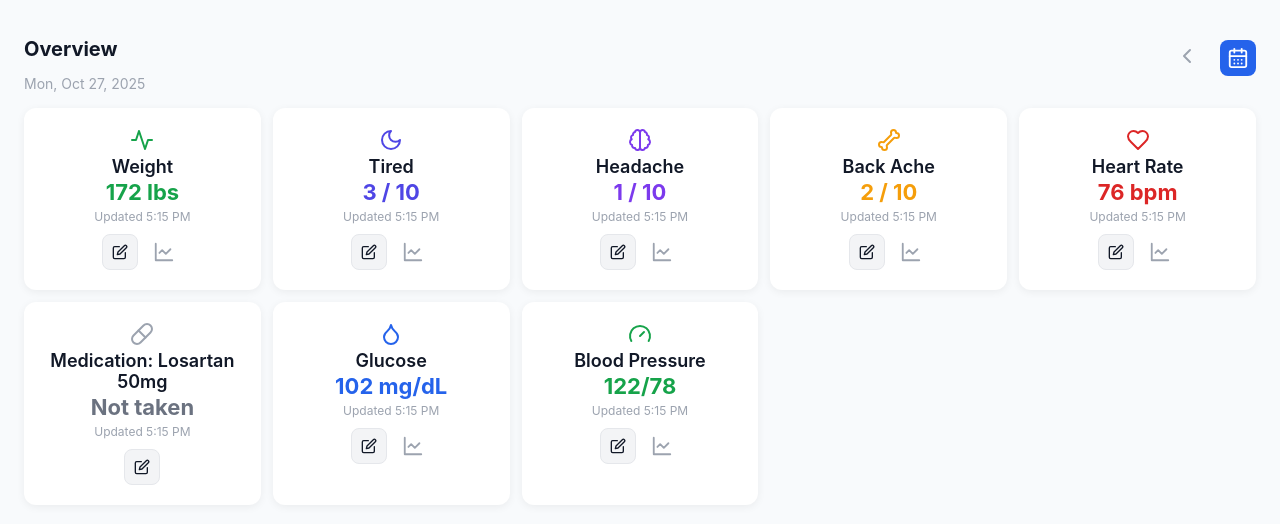
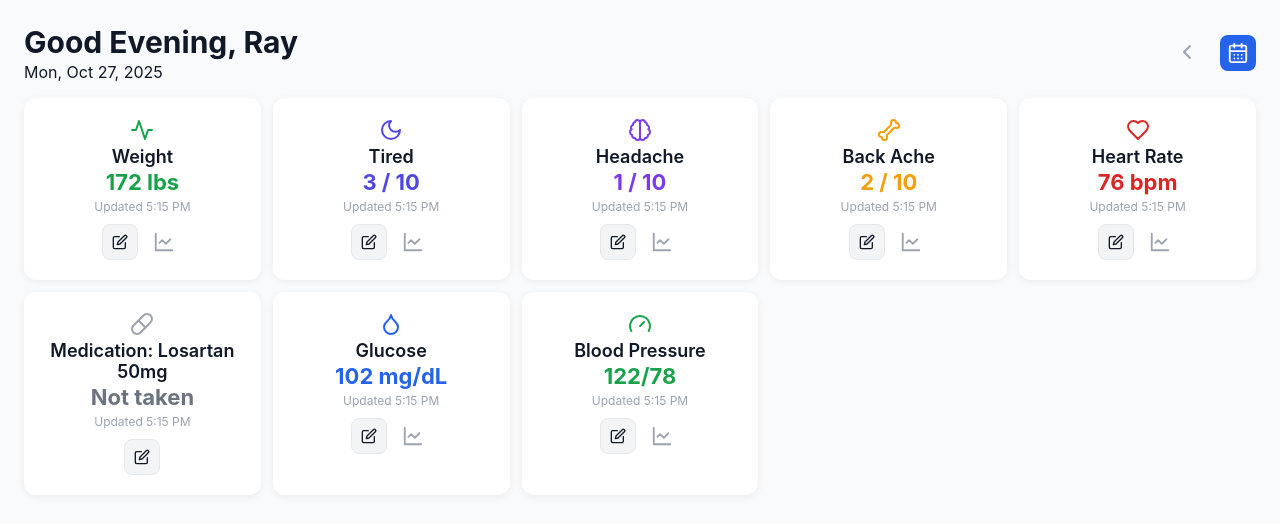
Before and after one commit to RSteeleLHCIO/DrGreg, a React (Vite) app: page / in a window 1280 px wide. Shown: the top 524 px of the page. Built offline with nearby package versions, Linux system fonts and the light colour scheme.

Commit message:
ui: formatting and language in greeting

```diff
--- a/src/App.jsx
+++ b/src/App.jsx
@@ -273,12 +273,18 @@ export default function App() {
                                 ? "Headache (0–10, last 14 days)"
                                 : "Back Ache (0–10, last 14 days)";
 
+    const getGreeting = () => {
+        const hour = new Date().getHours();
+        return hour < 12 ? "Good Morning" : hour < 17 ? "Good Afternoon" : "Good Evening";
+    };
+
     return (
         <div style={{ padding: 24 }}>
             {/* Header / Date Picker */}
+            {/* Get greeting based on time of day */}
             <div style={{ display: "flex", alignItems: "center", justifyContent: "space-between", marginBottom: 16 }}>
                 <div>
-                    <h1 style={{ fontSize: 20, fontWeight: 700 }}>Overview</h1>
+                    <h1 style={{ fontSize: 30, fontWeight: 700, margin: "0 0 2px 0" }}>{getGreeting()}, Ray</h1>
                     <div className="header-date">{niceDate}</div>
                 </div>
                 <div style={{ display: "flex", gap: 8, alignItems: "center" }}>
@@ -574,7 +580,7 @@ export default function App() {
                         <DialogHeader>
                             <DialogTitle>Edit Weight</DialogTitle>
                         </DialogHeader>
-                        <div style={{ paddingTop: 8 }}>
+                        <div>
                             <Label htmlFor="weight">Weight (lbs)</Label>
                             <Input id="weight" type="number" value={weight ?? ""} onChange={(e) => setWeight(e.target.value ? Number(e.target.value) : null)} />
                         </div>
@@ -591,7 +597,7 @@ export default function App() {
                         <DialogHeader>
                             <DialogTitle>Edit Glucose</DialogTitle>
                         </DialogHeader>
-                        <div style={{ paddingTop: 8 }}>
+                        <div>
                             <Label htmlFor="glucose">Glucose (mg/dL)</Label>
                             <Input id="glucose" type="number" value={glucose ?? ""} onChange={(e) => setGlucose(e.target.value ? Number(e.target.value) : null)} />
                         </div>
@@ -608,7 +614,7 @@ export default function App() {
                         <DialogHeader>
                             <DialogTitle>{heartRate === null ? "Add" : "Edit"} Heart Rate</DialogTitle>
                         </DialogHeader>
-                        <div style={{ paddingTop: 8 }}>
+                        <div>
                             <Label htmlFor="hr">Heart Rate (bpm)</Label>
                             <Input id="hr" type="number" value={heartRate ?? ""} onChange={(e) => setHeartRate(e.target.value ? Number(e.target.value) : null)} />
                         </div>
@@ -653,8 +659,7 @@ export default function App() {
                             <div>
                                 <Slider id="tired" value={[tired ?? 0]} min={0} max={10} step={1} onValueChange={(v) => setTired(v[0])} />
                                 <div style={{ marginTop: 8, display: "flex", justifyContent: "space-between", fontSize: 12, color: "#6b7280" }}>
-                                    <span>0 • Good / No issues</span>
-                                    <span>5</span>
+                                    <span>0 • Good</span>
                                     <span>10 • Awful</span>
                                 </div>
                             </div>
@@ -677,8 +682,7 @@ export default function App() {
                             <div>
                                 <Slider id="headache" value={[headache ?? 0]} min={0} max={10} step={1} onValueChange={(v) => setHeadache(v[0])} />
                                 <div style={{ marginTop: 8, display: "flex", justifyContent: "space-between", fontSize: 12, color: "#6b7280" }}>
-                                    <span>0 • Good / No issues</span>
-                                    <span>5</span>
+                                    <span>0 • Good</span>
                                     <span>10 • Awful</span>
                                 </div>
                             </div>
@@ -701,8 +705,7 @@ export default function App() {
                             <div>
                                 <Slider id="back" value={[backAche ?? 0]} min={0} max={10} step={1} onValueChange={(v) => setBackAche(v[0])} />
                                 <div style={{ marginTop: 8, display: "flex", justifyContent: "space-between", fontSize: 12, color: "#6b7280" }}>
-                                    <span>0 • Good / No issues</span>
-                                    <span>5</span>
+                                    <span>0 • Good</span>
                                     <span>10 • Awful</span>
                                 </div>
                             </div>
@@ -719,9 +722,9 @@ export default function App() {
                         <DialogHeader>
                             <DialogTitle>Losartan 50mg</DialogTitle>
                         </DialogHeader>
-                        <div style={{ paddingTop: 8 }}>
+                        <div>
                             <Label htmlFor="losartan">Did you take Losartan today?</Label>
-                            <div style={{ marginTop: 8 }}>
+                            <div style={{ marginTop: 16 }}>
                                 <Switch checked={losartan ?? false} onCheckedChange={setLosartan} />
                                 <span style={{ marginLeft: 12 }}>{losartan ? "Yes" : "No"}</span>
                             </div>
--- a/src/ui.css
+++ b/src/ui.css
@@ -90,6 +90,22 @@ body {
     padding: 24px;
 }
 
+.dialog-content>div {
+    margin: 0 24px;
+}
+
+.dialog-content .dialog-header {
+    margin: 0;
+}
+
+.dialog-content .dialog-footer {
+    margin: 24px -24px -24px;
+    padding: 24px;
+    border-top: 1px solid #e5e7eb;
+    background: #f9fafb;
+    border-radius: 0 0 8px 8px;
+}
+
 input[type="date"],
 input[type="number"],
 input[type="text"] {
@@ -170,7 +186,6 @@ input[type="text"] {
 
 /* header selected date under Overview */
 .header-date {
-    font-size: 14px;
-    color: var(--muted);
-    margin-top: 4px;
+    font-size: 16px;
+    margin-top: 2px;
 }
```
